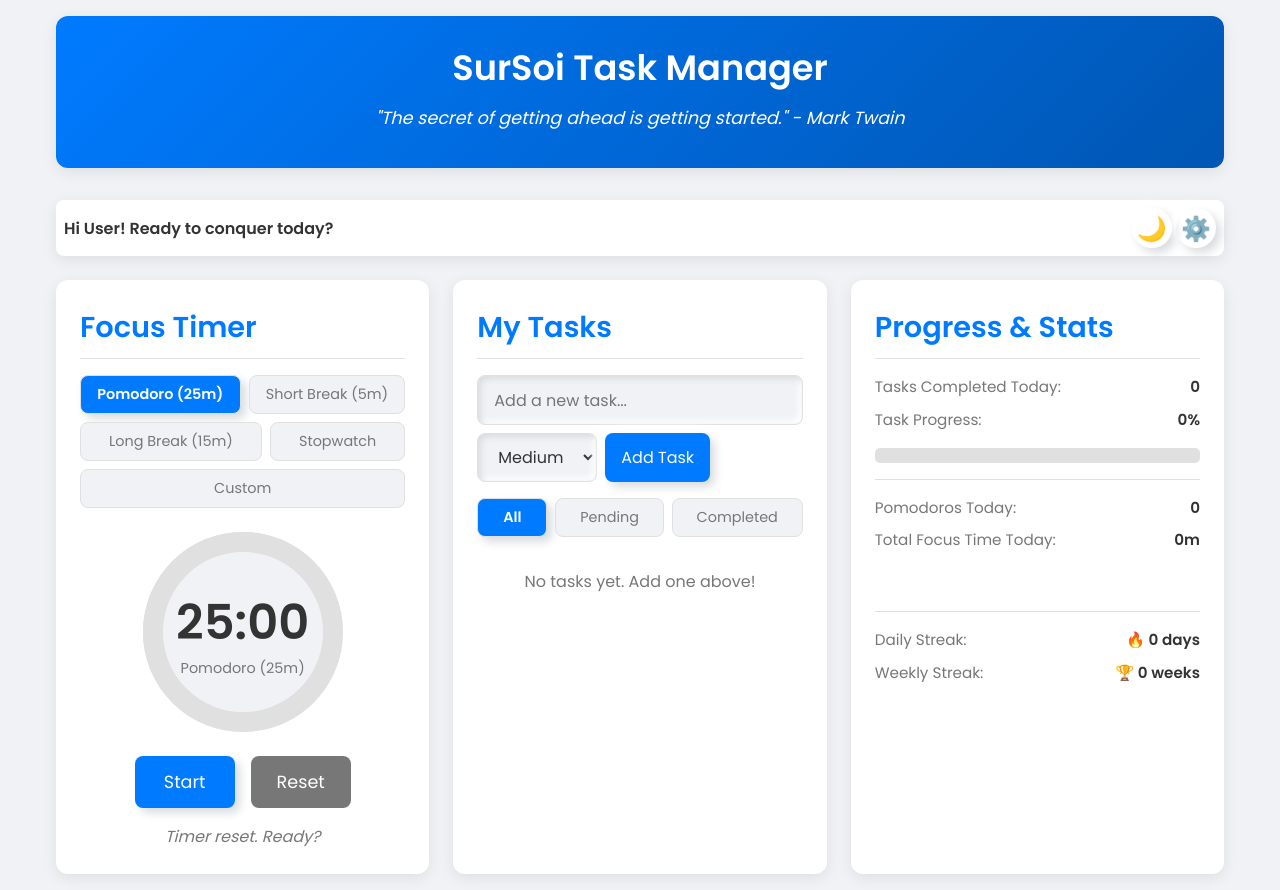
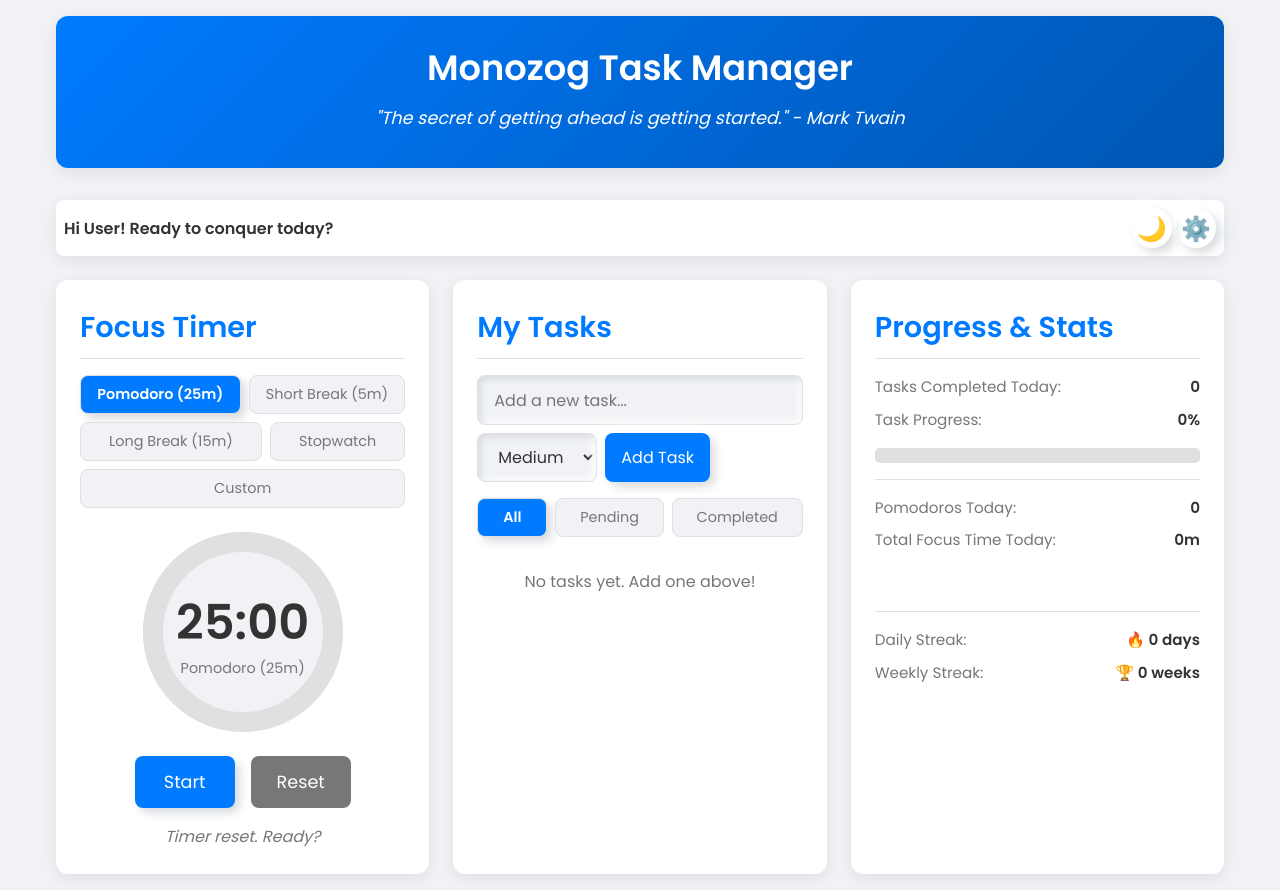
Before and after one commit to salauddinmajumder/app, a plain HTML site: page index.html in a window 1280 px wide. Drawn offline with Linux system fonts and the light colour scheme.

Commit message:
Update index.html

```diff
--- a/index.html
+++ b/index.html
@@ -437,7 +437,7 @@
 
         <!-- Header -->
         <header class="app-header">
-            <h1>SurSoi Task Manager</h1>
+            <h1>Monozog Task Manager</h1>
              <div class="quote-carousel" id="quote-carousel">
                 <!-- Quotes will be loaded by JS -->
                 <p class="quote">"The secret of getting ahead is getting started." - Mark Twain</p>
```
